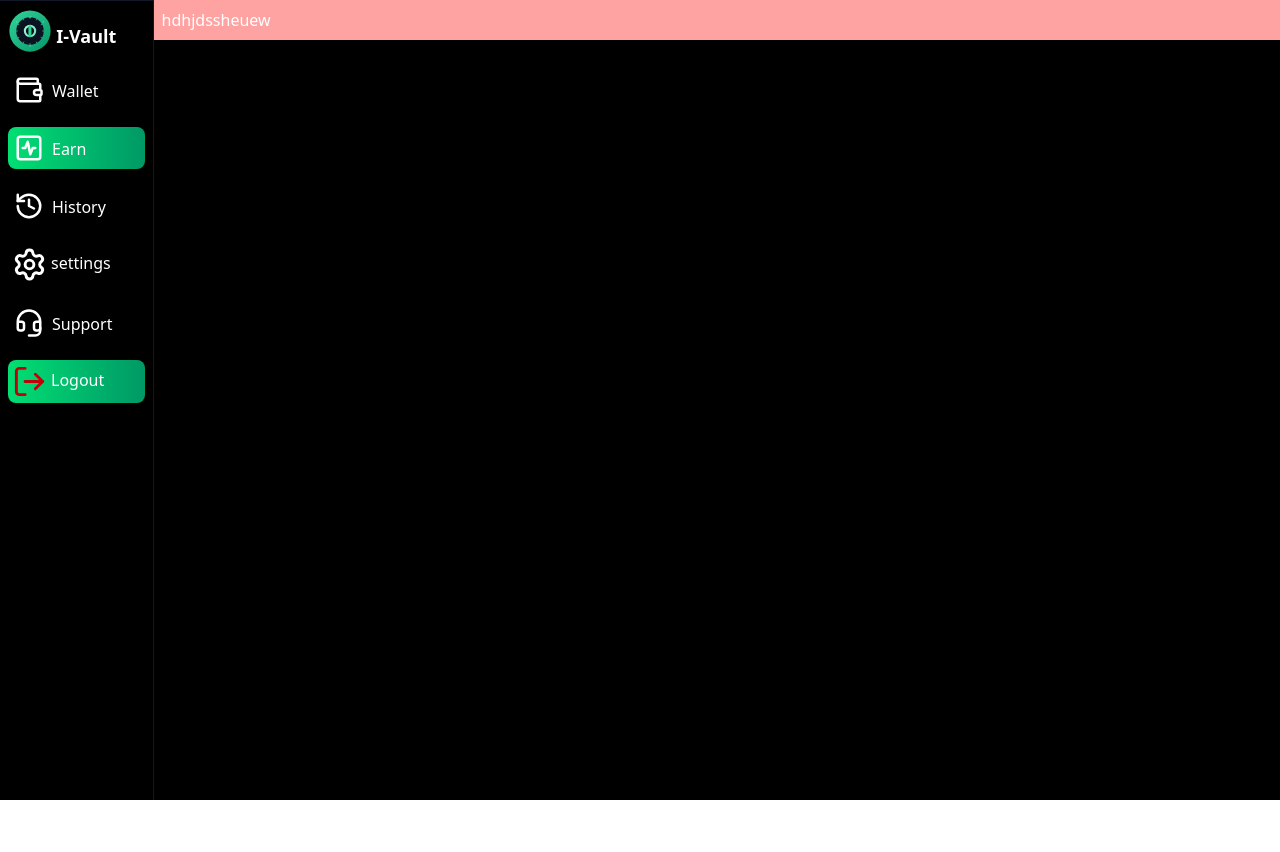
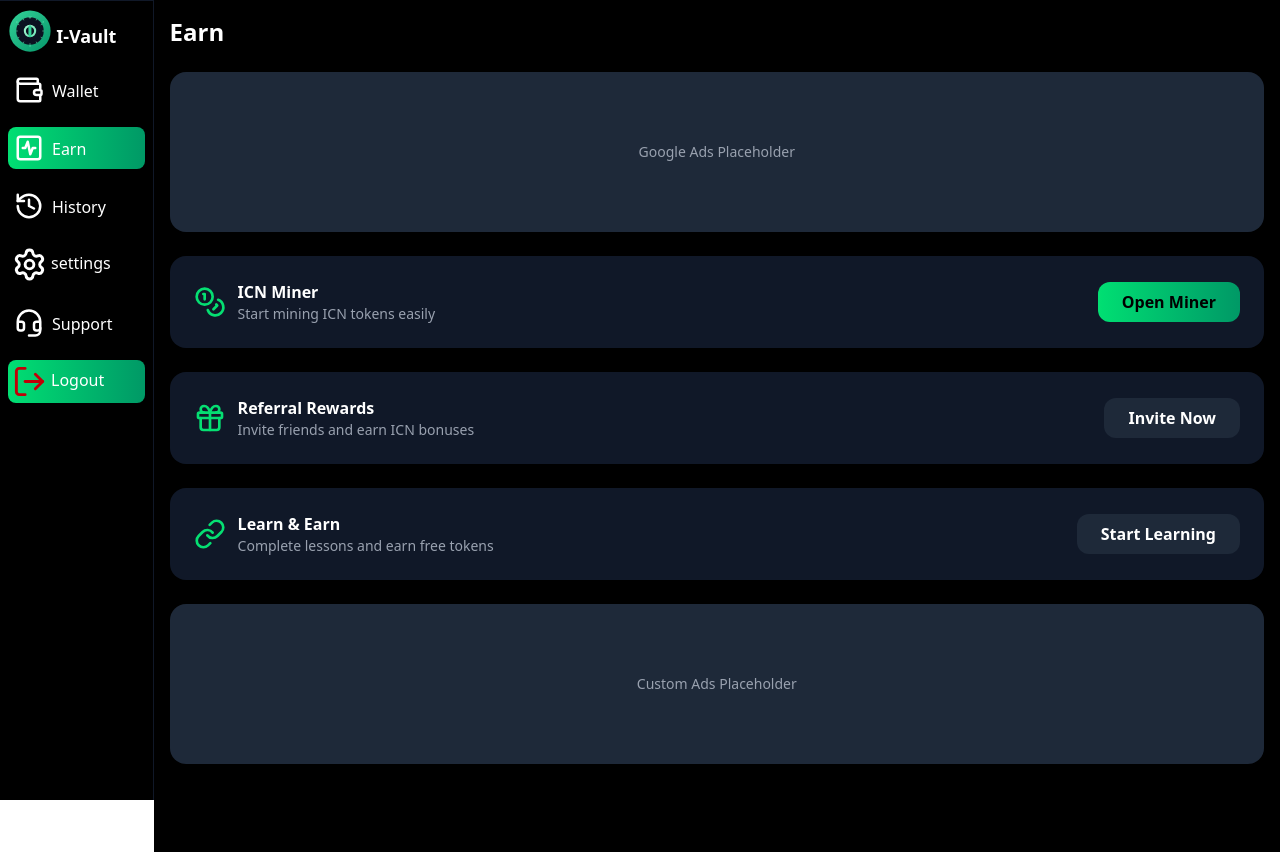
Before and after one commit to promise019/Ivalt-wallet, a React (Vite) app: page /ivault/earn in a window 1280 px wide. Before the commit the page ends 800 px from the top, so only its background shows below. Built offline with nearby package versions, Linux system fonts and the light colour scheme.

Commit message:
earn page design

```diff
--- a/src/pages/Earn.jsx
+++ b/src/pages/Earn.jsx
@@ -1,7 +1,71 @@
+import { Coins, Link, Gift } from "lucide-react";
+
 export default function Earn() {
   return (
-    <main className="text-white max-w-full md:ml-[17%] lg:ml-[14%] xl:ml-[12%] bg-red-300 p-2">
-      hdhjdssheuew
+    <main className="text-white max-w-full md:ml-[17%] lg:ml-[14%] xl:ml-[12%] bg-black px-4 pt-4 pb-22">
+      <h1 className="text-2xl font-bold mb-6 sticky top-4">Earn</h1>
+      <section className="overflow-y-auto">
+        {/* Google Ads Section */}
+        <div className="bg-gray-800 rounded-2xl mb-6 p-4 flex items-center justify-center h-24 md:h-32 lg:h-40 w-full">
+          <span className="text-gray-400 text-sm">Google Ads Placeholder</span>
+        </div>
+
+        {/* ICN Miner */}
+        <div className="bg-gray-900 p-6 rounded-2xl mb-6 flex flex-col md:flex-row items-center justify-between gap-4">
+          <div className="flex items-center gap-3">
+            <Coins className="w-8 h-8 text-green-400" />
+            <div>
+              <p className="text-white font-semibold">ICN Miner</p>
+              <p className="text-gray-400 text-sm">
+                Start mining ICN tokens easily
+              </p>
+            </div>
+          </div>
+          <a
+            href="#"
+            className="bg-gradient-to-r from-green-400 to-emerald-600 text-black font-semibold px-6 py-2 rounded-xl"
+          >
+            Open Miner
+          </a>
+        </div>
+
+        {/* Referral Program */}
+        <div className="bg-gray-900 p-6 rounded-2xl mb-6 flex flex-col md:flex-row items-center justify-between gap-4">
+          <div className="flex items-center gap-3">
+            <Gift className="w-8 h-8 text-green-400" />
+            <div>
+              <p className="text-white font-semibold">Referral Rewards</p>
+              <p className="text-gray-400 text-sm">
+                Invite friends and earn ICN bonuses
+              </p>
+            </div>
+          </div>
+          <button className="bg-gray-800 text-white font-semibold px-6 py-2 rounded-xl">
+            Invite Now
+          </button>
+        </div>
+
+        {/* Learn & Earn */}
+        <div className="bg-gray-900 p-6 rounded-2xl mb-6 flex flex-col md:flex-row items-center justify-between gap-4">
+          <div className="flex items-center gap-3">
+            <Link className="w-8 h-8 text-green-400" />
+            <div>
+              <p className="text-white font-semibold">Learn & Earn</p>
+              <p className="text-gray-400 text-sm">
+                Complete lessons and earn free tokens
+              </p>
+            </div>
+          </div>
+          <button className="bg-gray-800 text-white font-semibold px-6 py-2 rounded-xl">
+            Start Learning
+          </button>
+        </div>
+
+        {/* Custom Ads Section */}
+        <div className="bg-gray-800 rounded-2xl mt-6 p-4 flex items-center justify-center h-24 md:h-32 lg:h-40 w-full">
+          <span className="text-gray-400 text-sm">Custom Ads Placeholder</span>
+        </div>
+      </section>
     </main>
   );
 }
--- a/src/pages/History.jsx
+++ b/src/pages/History.jsx
@@ -42,7 +42,9 @@ export default function History() {
               <p className="text-white font-semibold">{note.title}</p>
               <p className="text-gray-400 text-sm">{note.message}</p>
             </div>
-      <span className="text-gray-500 text-xs whitespace-nowrap">{note.time}</span>
+            <span className="text-gray-500 text-xs whitespace-nowrap">
+              {note.time}
+            </span>
           </div>
         ))}
       </div>
--- a/src/pages/Home.jsx
+++ b/src/pages/Home.jsx
@@ -59,11 +59,31 @@ export default function Home() {
           </div>
         </div>{" "}
         {/*user info and actions field ends*/}
-
         {/* Tokens List */}
         <div className="">
           <h2 className="text-lg font-semibold mt-4 mb-3">Your Tokens</h2>
-          <div className="space-y-3 overflow-y-auto">
+          <div className="space-y-3 max-h-[70%] overflow-y-auto">
+            <div className="bg-gray-900 p-4 rounded-xl flex justify-between items-center">
+              <div className="flex items-center gap-3">
+                <CreditCard className="w-6 h-6 text-green-400" />
+                <span className="text-gray-300">Bitcoin (BTC)</span>
+              </div>
+              <span className="text-white font-semibold">1.245 BTC</span>
+            </div>
+            <div className="bg-gray-900 p-4 rounded-xl flex justify-between items-center">
+              <div className="flex items-center gap-3">
+                <CreditCard className="w-6 h-6 text-green-400" />
+                <span className="text-gray-300">Ethereum (ETH)</span>
+              </div>
+              <span className="text-white font-semibold">10.50 ETH</span>
+            </div>
+            <div className="bg-gray-900 p-4 rounded-xl flex justify-between items-center">
+              <div className="flex items-center gap-3">
+                <CreditCard className="w-6 h-6 text-green-400" />
+                <span className="text-gray-300">iCoin (ICN)</span>
+              </div>
+              <span className="text-white font-semibold">500 ICN</span>
+            </div>
             <div className="bg-gray-900 p-4 rounded-xl flex justify-between items-center">
               <div className="flex items-center gap-3">
                 <CreditCard className="w-6 h-6 text-green-400" />
```
Lines whose indentation alone changed are shown as unchanged.
